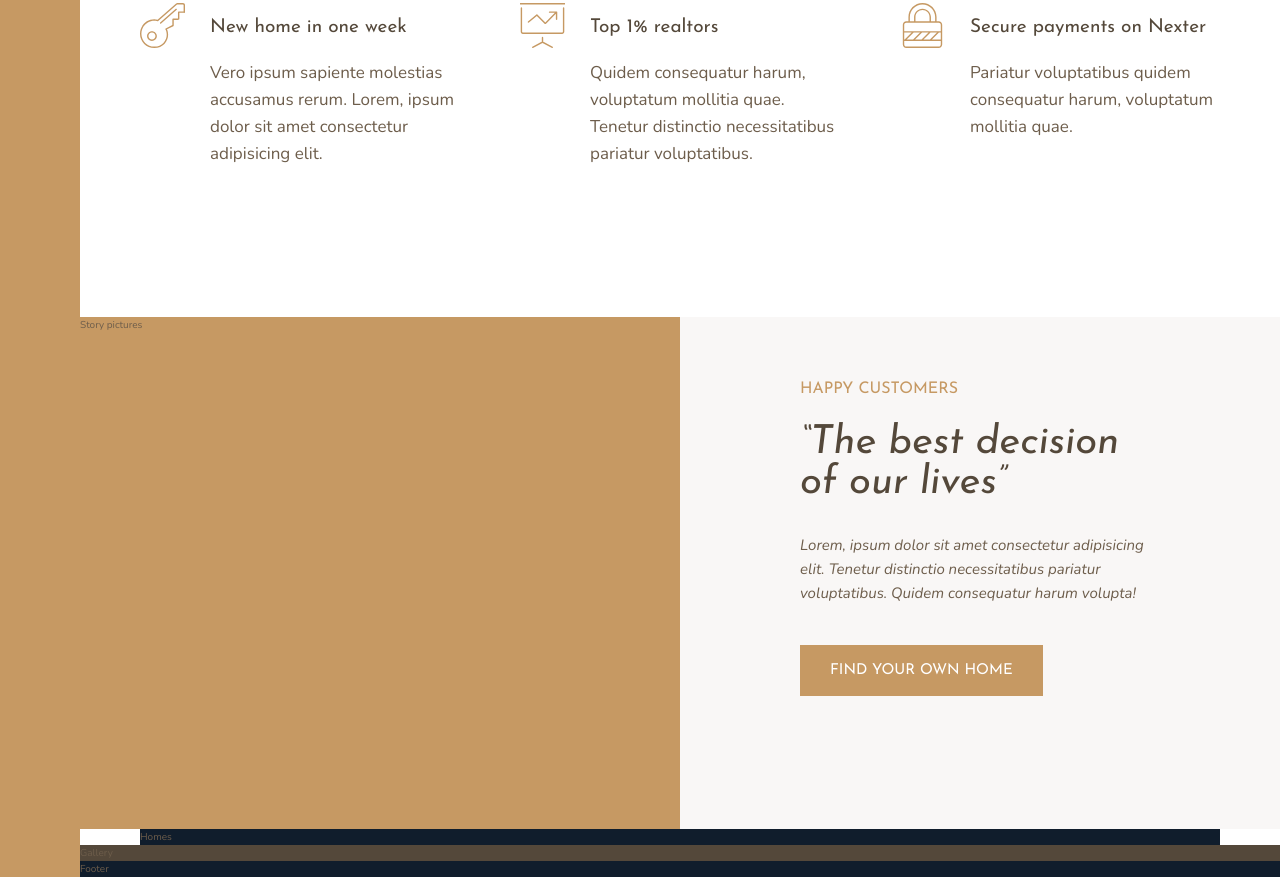
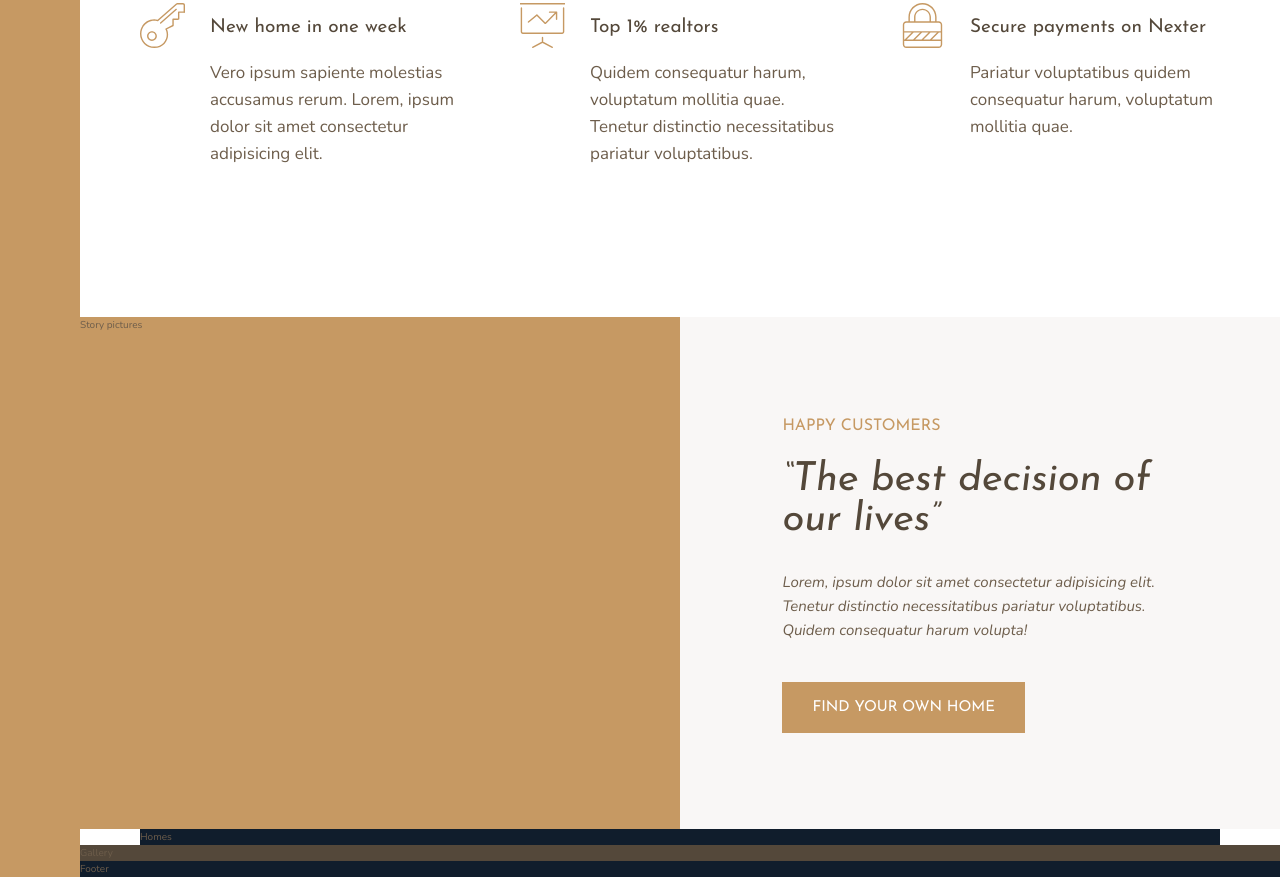
Before and after one commit to aindriu80/Nexter, a website: page index.html in a window 1280 px wide. Shown: the part 991-1868 px from the top of the page. Drawn offline with nearby package versions, Linux system fonts and the light colour scheme.

Commit message:
Building the Story Section - grid or flex to align.viewport & positioning

```diff
--- a/resources/sass/_story.scss
+++ b/resources/sass/_story.scss
@@ -7,7 +7,18 @@
         background-color: $color-grey-light-1;
         grid-column: col-start 5 / full-end;
 
-        padding: 6rem 12rem;
+        padding: 6rem 8vw;
+
+        /*
+        display: flex;
+        flex-direction: column;
+        justify-content: center;
+        align-items: flex-start;
+        */
+
+        display: grid;
+        align-content: center;
+        justify-items: start;
     }
 
     &__text {
```
Also changed, not shown: resources/css/style.css.
